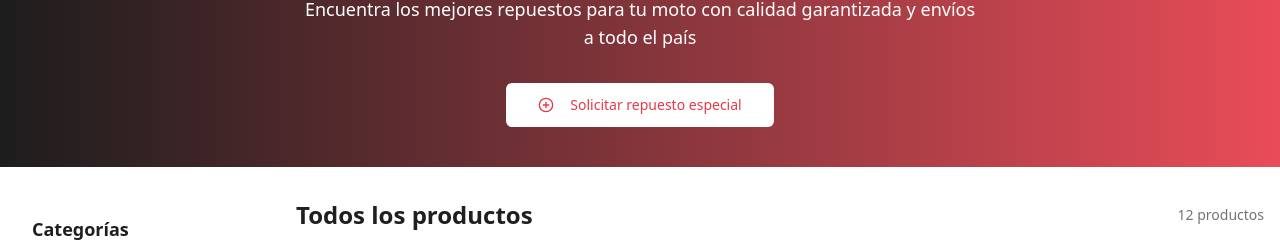
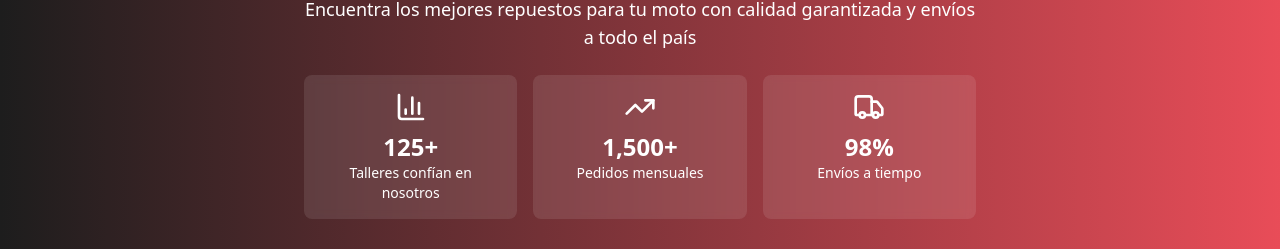
Before and after one commit to Arnaldocloud/moto-repuestos-catalogo-pro, a React (Vite) app: page / in a window 1280 px wide. Shown: the part 166-415 px from the top of the page. Built offline with nearby package versions, Linux system fonts and the light colour scheme.

Commit message:
Add real metrics to the app

```diff
--- a/src/pages/Index.tsx
+++ b/src/pages/Index.tsx
@@ -1,3 +1,4 @@
+
 import React, { useState } from "react";
 import { Button } from "@/components/ui/button";
 import { Link } from "react-router-dom";
@@ -10,7 +11,7 @@ import FloatingContact from "@/components/FloatingContact";
 import SpecialOrderForm from "@/components/SpecialOrderForm";
 import { Product } from "@/types/product";
 import { products, getProductsByCategory, searchProducts } from "@/data/products";
-import { Search, PlusCircle } from "lucide-react";
+import { Search, PlusCircle, BarChart3, TrendingUp, Truck } from "lucide-react";
 import { STORE_NAME } from "@/config/contact";
 
 const Index = () => {
@@ -71,9 +72,28 @@ const Index = () => {
           <h1 className="text-3xl md:text-4xl font-bold text-center mb-4">
             Catálogo de Repuestos de Motos
           </h1>
-          <p className="text-lg text-center max-w-2xl mb-8">
+          <p className="text-lg text-center max-w-2xl mb-6">
             Encuentra los mejores repuestos para tu moto con calidad garantizada y envíos a todo el país
           </p>
+
+          {/* Metrics Section */}
+          <div className="grid grid-cols-1 sm:grid-cols-3 gap-4 w-full max-w-2xl mb-8">
+            <div className="bg-white/10 rounded-lg p-4 text-center backdrop-blur-sm flex flex-col items-center">
+              <BarChart3 className="h-8 w-8 mb-2" />
+              <div className="text-2xl font-bold">125+</div>
+              <div className="text-sm">Talleres confían en nosotros</div>
+            </div>
+            <div className="bg-white/10 rounded-lg p-4 text-center backdrop-blur-sm flex flex-col items-center">
+              <TrendingUp className="h-8 w-8 mb-2" />
+              <div className="text-2xl font-bold">1,500+</div>
+              <div className="text-sm">Pedidos mensuales</div>
+            </div>
+            <div className="bg-white/10 rounded-lg p-4 text-center backdrop-blur-sm flex flex-col items-center">
+              <Truck className="h-8 w-8 mb-2" />
+              <div className="text-2xl font-bold">98%</div>
+              <div className="text-sm">Envíos a tiempo</div>
+            </div>
+          </div>
 
           {/* Mobile Search */}
           <div className="relative w-full max-w-md mb-4 md:hidden">
```
